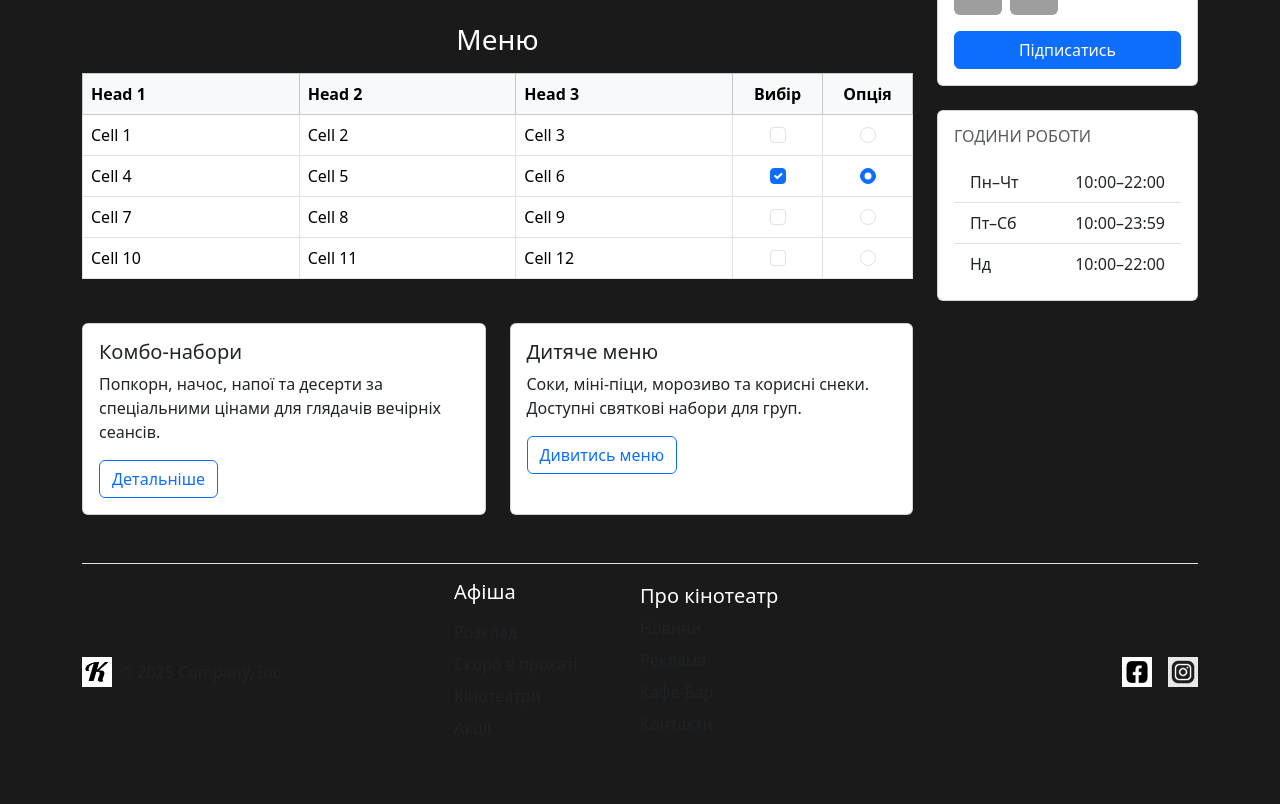
After one commit to maksirh/kinoCMS, a Django app: page /main/cafe in a window 1280 px wide. The commit adds this page. Shown: the part 337-1141 px from the top of the page. Run offline with Django 5.2, Linux system fonts and the light colour scheme; some libraries are stand-ins or nearby versions; grey boxes are pictures that could not be loaded.

Commit message:
add cafe-bar page

```diff
--- /dev/null
+++ b/src/main/templates/main/cafe_bar.html
@@ -0,0 +1,126 @@
+{% extends "base.html" %}
+{% load static %}
+
+{% block content %}
+
+<main class="container my-5">
+  <div class="row g-4">
+    <section class="col-lg-9">
+      <div class="row g-3 mb-4">
+        <div class="col-md-4">
+          <img src="https://picsum.photos/seed/cafe1/800/500" class="img-fluid rounded" alt="">
+        </div>
+        <div class="col-md-4">
+          <img src="https://picsum.photos/seed/cafe2/800/500" class="img-fluid rounded" alt="">
+        </div>
+        <div class="col-md-4">
+          <img src="https://picsum.photos/seed/cafe3/800/500" class="img-fluid rounded" alt="">
+        </div>
+      </div>
+
+      <h2 class="h3 text-center mb-3">Меню</h2>
+      <div class="table-responsive">
+        <table class="table table-bordered align-middle">
+          <thead class="table-light">
+            <tr>
+              <th>Head 1</th>
+              <th>Head 2</th>
+              <th>Head 3</th>
+              <th class="text-center" style="width:90px;">Вибір</th>
+              <th class="text-center" style="width:90px;">Опція</th>
+            </tr>
+          </thead>
+          <tbody>
+            <tr>
+              <td>Cell 1</td>
+              <td>Cell 2</td>
+              <td>Cell 3</td>
+              <td class="text-center"><input class="form-check-input" type="checkbox"></td>
+              <td class="text-center"><input class="form-check-input" type="radio" name="r1"></td>
+            </tr>
+            <tr>
+              <td>Cell 4</td>
+              <td>Cell 5</td>
+              <td>Cell 6</td>
+              <td class="text-center"><input class="form-check-input" type="checkbox" checked></td>
+              <td class="text-center"><input class="form-check-input" type="radio" name="r1" checked></td>
+            </tr>
+            <tr>
+              <td>Cell 7</td>
+              <td>Cell 8</td>
+              <td>Cell 9</td>
+              <td class="text-center"><input class="form-check-input" type="checkbox"></td>
+              <td class="text-center"><input class="form-check-input" type="radio" name="r1"></td>
+            </tr>
+            <tr>
+              <td>Cell 10</td>
+              <td>Cell 11</td>
+              <td>Cell 12</td>
+              <td class="text-center"><input class="form-check-input" type="checkbox"></td>
+              <td class="text-center"><input class="form-check-input" type="radio" name="r1"></td>
+            </tr>
+          </tbody>
+        </table>
+      </div>
+
+      <div class="row g-4 mt-1">
+        <div class="col-md-6">
+          <div class="card h-100">
+            <div class="card-body">
+              <h5 class="card-title">Комбо-набори</h5>
+              <p class="card-text">Попкорн, начос, напої та десерти за спеціальними цінами для глядачів вечірніх сеансів.</p>
+              <a href="#" class="btn btn-outline-primary">Детальніше</a>
+            </div>
+          </div>
+        </div>
+        <div class="col-md-6">
+          <div class="card h-100">
+            <div class="card-body">
+              <h5 class="card-title">Дитяче меню</h5>
+              <p class="card-text">Соки, міні-піци, морозиво та корисні снеки. Доступні святкові набори для груп.</p>
+              <a href="#" class="btn btn-outline-primary">Дивитись меню</a>
+            </div>
+          </div>
+        </div>
+      </div>
+    </section>
+
+    <aside class="col-lg-3">
+      <div class="card mb-4">
+        <div class="ratio ratio-3x4">
+          <div class="d-flex align-items-center justify-content-center bg-light border">
+            <span class="text-muted">Реклама</span>
+          </div>
+        </div>
+      </div>
+
+      <div class="card mb-4">
+        <div class="card-body">
+          <h6 class="text-uppercase text-muted mb-3">Ми в соцмережах</h6>
+          <div class="d-flex flex-wrap gap-2">
+            <img src="https://i.pravatar.cc/48?img=1" class="rounded" alt="">
+            <img src="https://i.pravatar.cc/48?img=2" class="rounded" alt="">
+            <img src="https://i.pravatar.cc/48?img=3" class="rounded" alt="">
+            <img src="https://i.pravatar.cc/48?img=4" class="rounded" alt="">
+            <img src="https://i.pravatar.cc/48?img=5" class="rounded" alt="">
+            <img src="https://i.pravatar.cc/48?img=6" class="rounded" alt="">
+          </div>
+          <a href="#" class="btn btn-primary w-100 mt-3">Підписатись</a>
+        </div>
+      </div>
+
+      <div class="card">
+        <div class="card-body">
+          <h6 class="text-uppercase text-muted mb-3">Години роботи</h6>
+          <ul class="list-group list-group-flush">
+            <li class="list-group-item d-flex justify-content-between"><span>Пн–Чт</span><span>10:00–22:00</span></li>
+            <li class="list-group-item d-flex justify-content-between"><span>Пт–Сб</span><span>10:00–23:59</span></li>
+            <li class="list-group-item d-flex justify-content-between"><span>Нд</span><span>10:00–22:00</span></li>
+          </ul>
+        </div>
+      </div>
+    </aside>
+  </div>
+</main>
+
+{% endblock %}
--- a/src/main/urls.py
+++ b/src/main/urls.py
@@ -1,5 +1,5 @@
 from django.urls import path
-from .views import main_page, poster, booking, schedule_page, news_page
+from .views import main_page, poster, booking, schedule_page, news_page, cafe_bar_page
 
 app_name = 'main'
 
@@ -9,4 +9,5 @@ urlpatterns = [
     path('booking/', booking, name='booking'),
     path('schedule/', schedule_page, name='schedule_page'),
     path('news/', news_page, name='news_page'),
+    path('cafe', cafe_bar_page, name='cafe_bar_page'),
 ]
--- a/src/main/views.py
+++ b/src/main/views.py
@@ -21,3 +21,7 @@ def schedule_page(request):
 
 def news_page(request):
     return  render(request, 'main/news.html')
+
+
+def cafe_bar_page(request):
+    return render(request, 'main/cafe_bar.html')
--- a/templates/base.html
+++ b/templates/base.html
@@ -37,7 +37,7 @@
     <ul class="dropdown-menu dropdown-menu-dark" aria-labelledby="aboutDropdown">
       <li><a class="dropdown-item" href="{% url 'main:news_page' %}">Новини</a></li>
       <li><a class="dropdown-item" href="#">Реклама</a></li>
-      <li><a class="dropdown-item" href="#">Кафе</a></li>
+      <li><a class="dropdown-item" href="{% url 'main:cafe_bar_page' %}">Кафе</a></li>
       <li><a class="dropdown-item" href="#">Мобільні додатки</a></li>
       <li><a class="dropdown-item" href="#">Контакти</a></li>
     </ul>
@@ -112,13 +112,13 @@
                 <h5>Про кінотеатр</h5>
                 <ul class="nav flex-column">
                     <li class="nav-item mb-2">
-                        <a href="#" class="nav-link p-0 text-body-secondary">Новини</a>
+                        <a href="{% url 'main:news_page' %}" class="nav-link p-0 text-body-secondary">Новини</a>
                     </li>
                     <li class="nav-item mb-2">
                         <a href="#" class="nav-link p-0 text-body-secondary">Реклама</a>
                     </li>
                     <li class="nav-item mb-2">
-                        <a href="#" class="nav-link p-0 text-body-secondary">Кафе-Бар</a>
+                        <a href="{% url 'main:cafe_bar_page' %}" class="nav-link p-0 text-body-secondary">Кафе-Бар</a>
                     </li>
                     <li class="nav-item mb-2">
                         <a href="#" class="nav-link p-0 text-body-secondary">Контакти</a>
```
